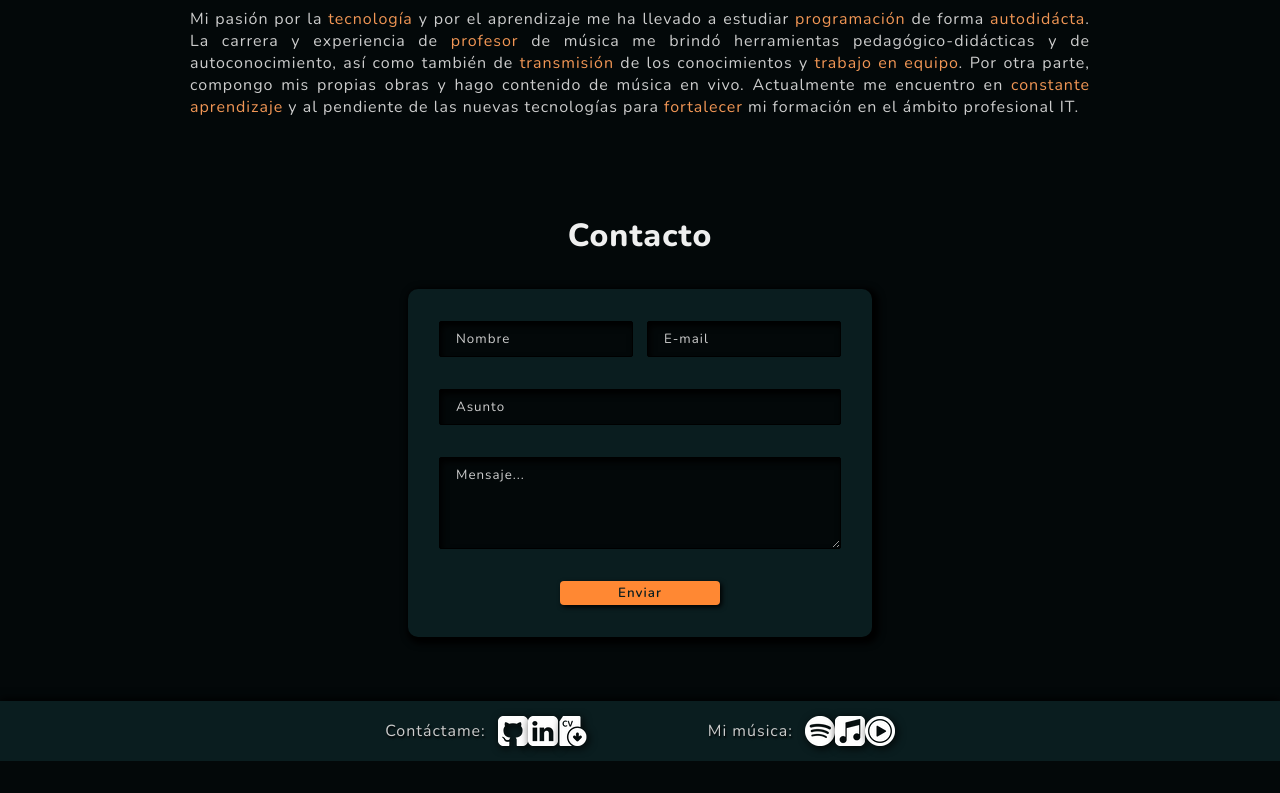
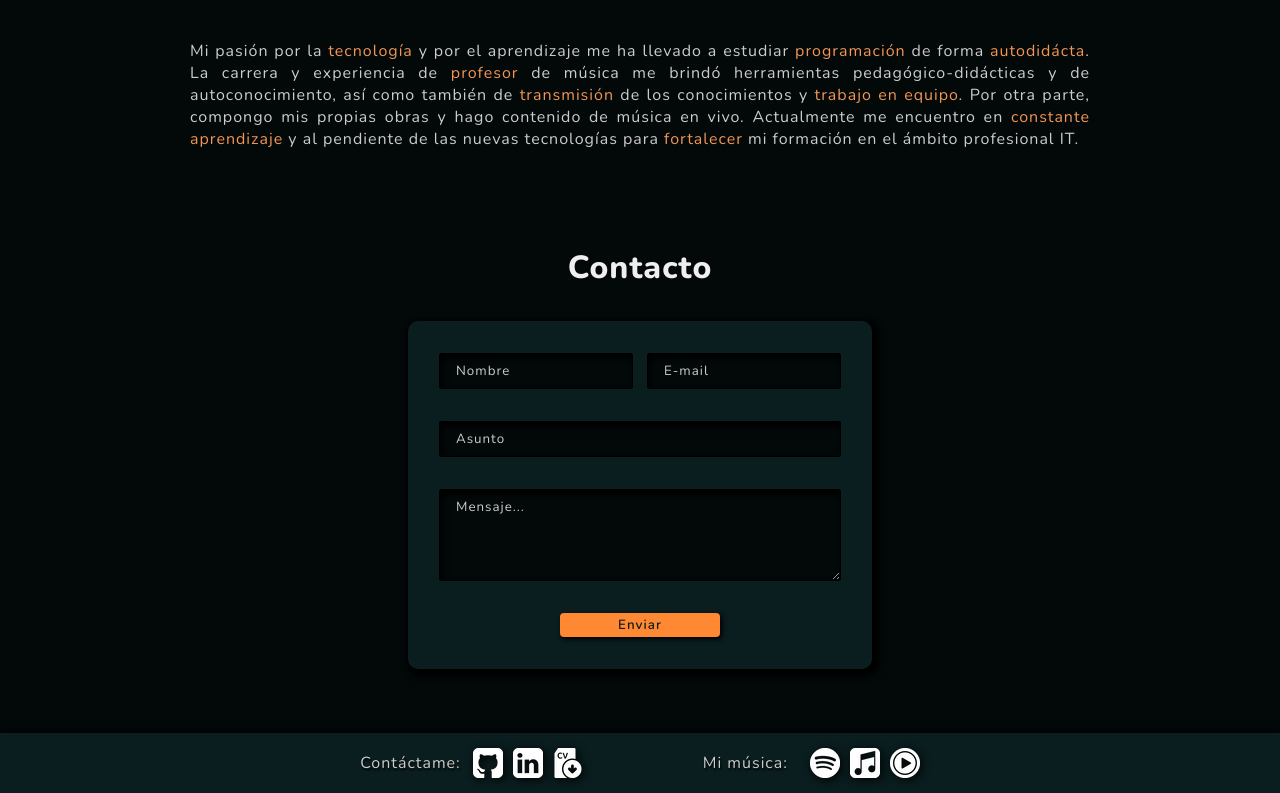
Before and after one commit to ferutizi/Portfolio, a React (Create React App) app: page / in a window 1280 px wide. Shown: the part 2122-2915 px from the top of the page. Before the commit the page ends 2883 px from the top, so only its background shows below. Built offline with nearby package versions, Linux system fonts and the light colour scheme.

Commit message:
icons presentation and icons footer styles

```diff
--- a/src/components/Footer.jsx
+++ b/src/components/Footer.jsx
@@ -8,11 +8,13 @@ const Footer = ({ cvOk, setCvOk }) => {
       <div className='footer__left'>
         <div className='icons__container'>
           <p className='footer__title'>Contáctame:</p>
-          <IconsNav cvOk={cvOk} setCvOk={setCvOk} />
+          <div className='nav--group__presentation'>
+            <IconsNav cvOk={cvOk} setCvOk={setCvOk} />
+          </div>
         </div>
       </div>
       <div className='footer__left'>
-        <div className='music__container'>
+        <div className='music__container nav--group__presentation' >
           <p className='footer__title'>Mi música:</p>
           <a href='https://open.spotify.com/album/78YcelOX3QzKN1Nr0VZro1?si=pZJ8LbgsSDKZpkRaLebjKw' target='_blank' rel='noreferrer'>
             <img className='nav--icon' src={require('../img/icons/music/spotify.png')} />
--- a/src/components/Presentation.scss
+++ b/src/components/Presentation.scss
@@ -33,7 +33,7 @@
 }
 
 .exodo__off {
-    width: 20rem;
+    width: 22rem;
     height: auto;
     position: absolute;
     &:hover {
@@ -42,7 +42,7 @@
 }
 
 .exodo__on {
-    width: 20rem;
+    width: 22rem;
     height: auto;
 }
 
@@ -85,6 +85,11 @@
     .presentation__container {
         margin-top: 2rem;
     }
+    .presentation__title {
+        display: flex;
+        flex-direction: column;
+        align-items: center;
+    }
     h1 {
         text-align: center;
     }
```
